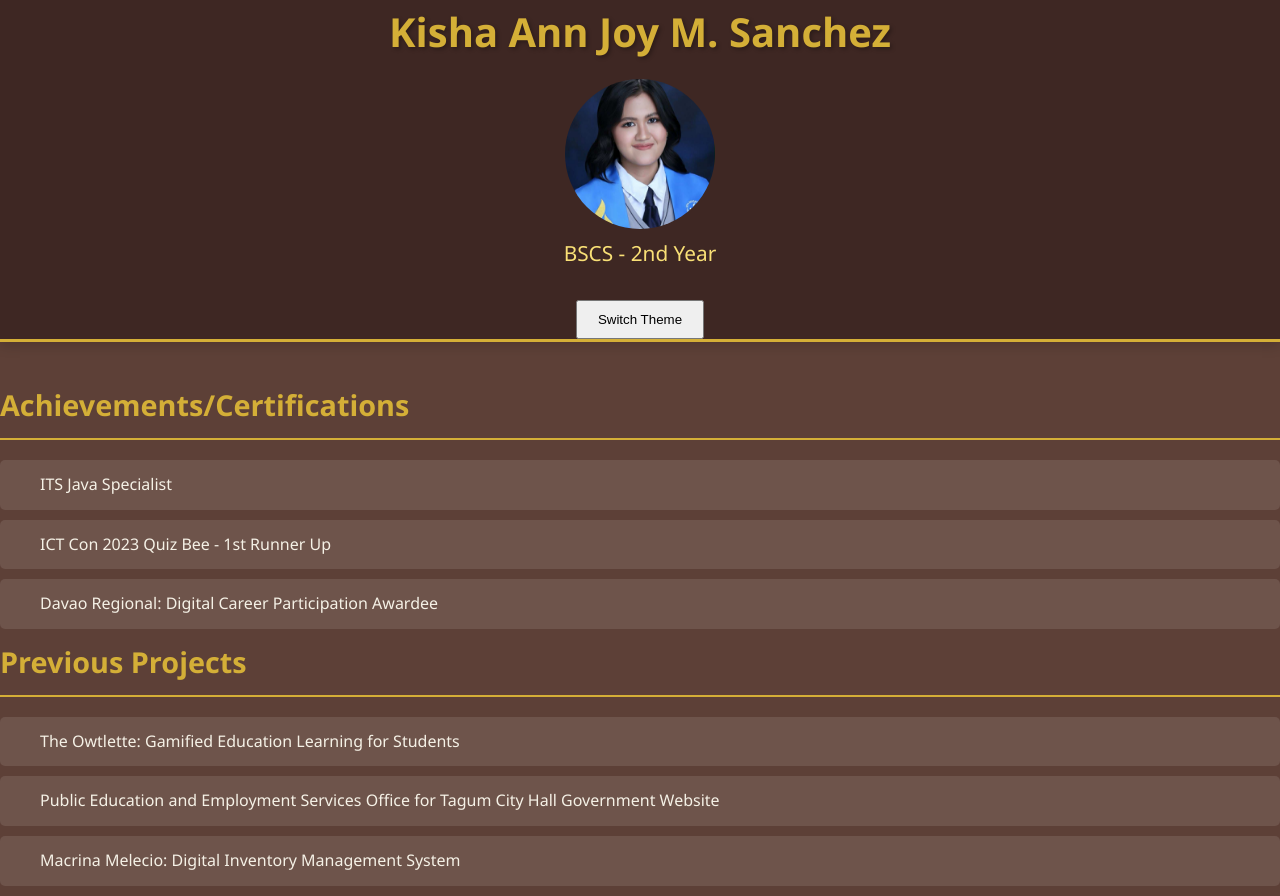
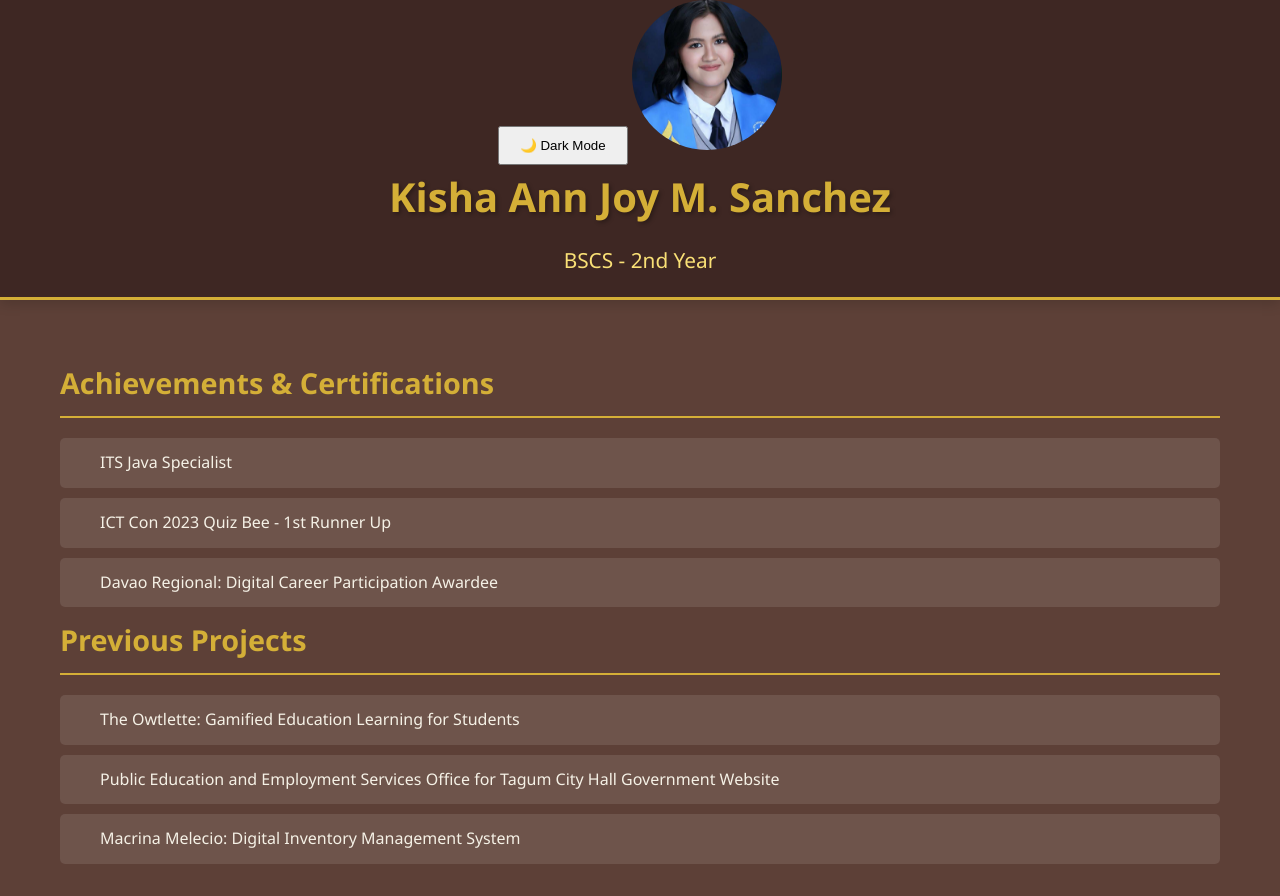
Before and after one commit to kishasanchez27/portfolio2, a plain HTML site: page index.html in a window 1280 px wide. Drawn offline with Linux system fonts and the light colour scheme.

Commit message:
Update index.html

```diff
--- a/index.html
+++ b/index.html
@@ -3,24 +3,27 @@
 <head>
     <meta charset="UTF-8">
     <meta name="viewport" content="width=device-width, initial-scale=1.0">
-      <title>Student Portfolio</title>
+    <title>Kisha Ann Joy M. Sanchez - Portfolio</title>
     <link rel="stylesheet" href="style.css">
 </head>
 <body>
     <header>
+        <button id="theme-toggle">🌙 Dark Mode</button>
+        <img src="sanchez.jpg" alt="Kisha Ann Joy M. Sanchez" id="profile-img">
         <h1 id="name">Kisha Ann Joy M. Sanchez</h1>
-         <img src="sanchez.jpg" alt="Profile Picture" id="profile-img">
         <p id="course-year">BSCS - 2nd Year</p>
-         <button id="theme-toggle">Switch Theme</button>
     </header>
+
+    <div class="container">
         <section id="achievements">
-         <h2>Achievements/Certifications</h2>
+            <h2>Achievements & Certifications</h2>
             <ul>
                 <li>ITS Java Specialist</li>
                 <li>ICT Con 2023 Quiz Bee - 1st Runner Up</li>
                 <li>Davao Regional: Digital Career Participation Awardee</li>
             </ul>
         </section>
+
         <section id="projects">
             <h2>Previous Projects</h2>
             <ul>
@@ -29,6 +32,8 @@
                 <li>Macrina Melecio: Digital Inventory Management System</li>
             </ul>
         </section>
+    </div>
+
     <script src="script.js"></script>
 </body>
 </html>
```
Lines whose indentation alone changed are shown as unchanged.
